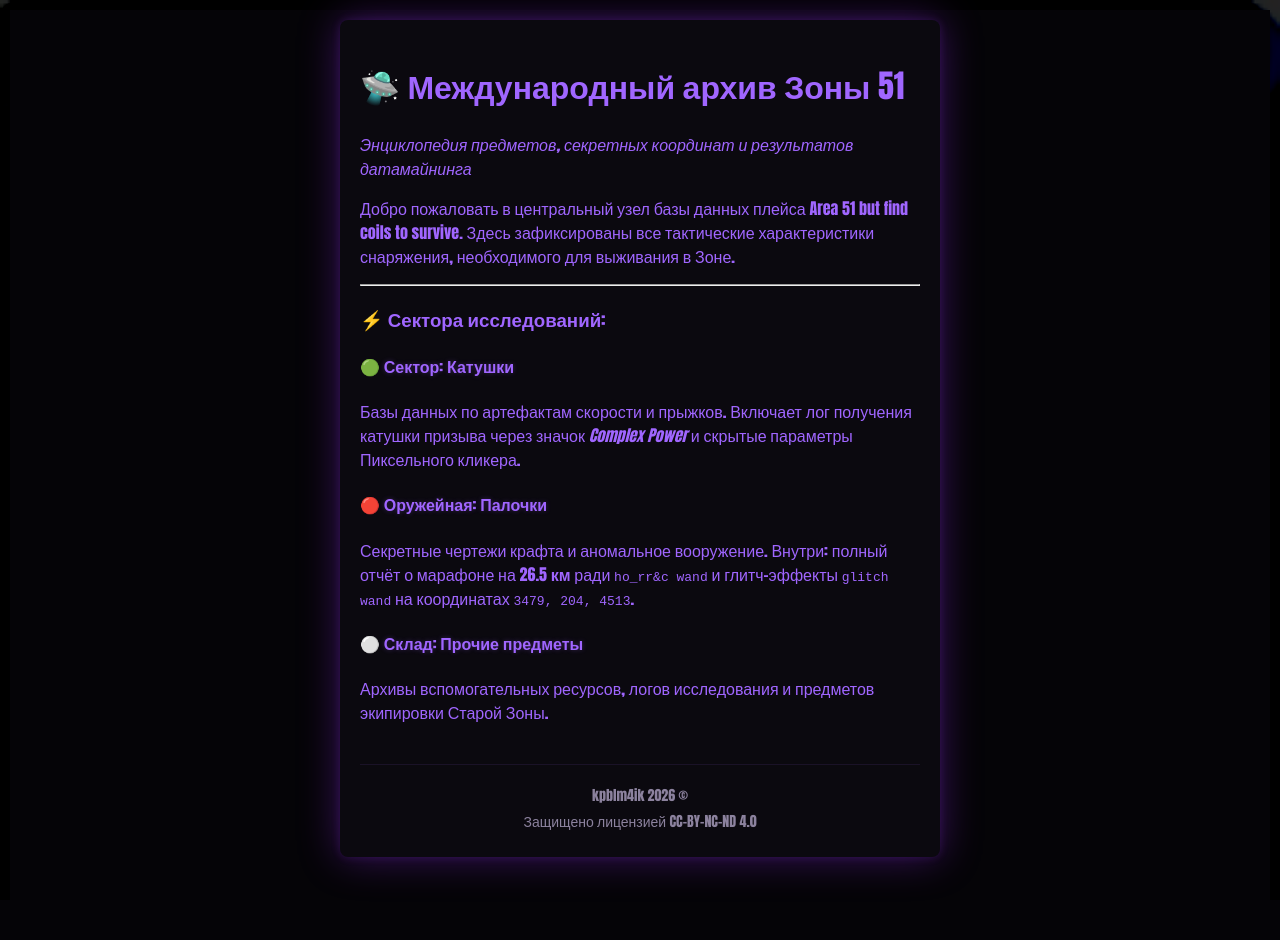
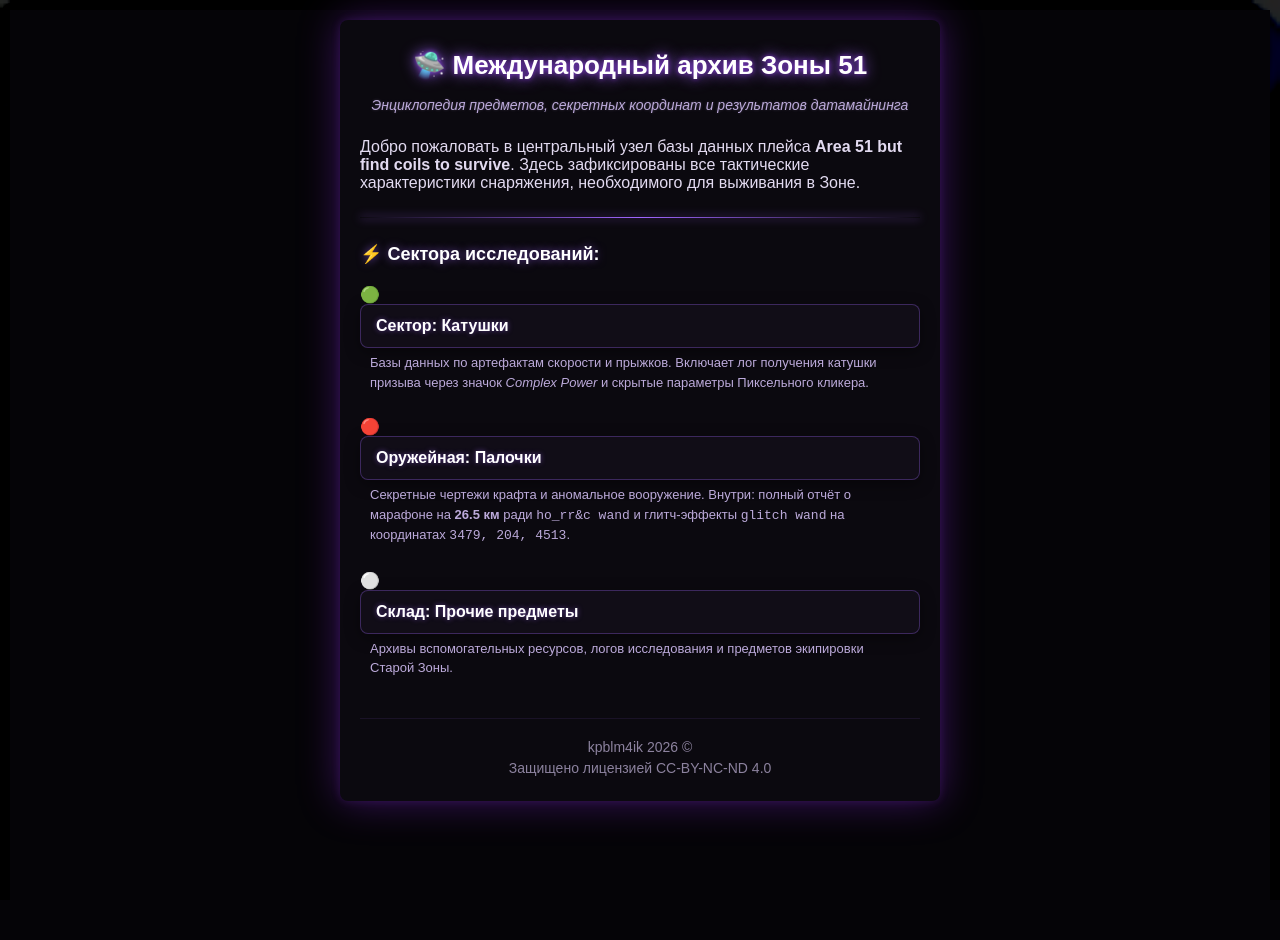
Before and after one commit to kpblm4ik/a51bfcts_wikipedia, a Jekyll site: the page built from index.md, in a window 1280 px wide. Built offline with Jekyll 4.4.1, drawn with Linux system fonts in a browser that asks for light colours.

Commit message:
Update main.css

```diff
--- a/css/main.css
+++ b/css/main.css
@@ -1,91 +1,77 @@
-/* css/main.css — Стили только для главной страницы */
+/* ================= 🪐 МИКРОСТИЛИ ДЛЯ ГЛАВНОЙ И РАЗДЕЛОВ В ИГРОВОМ СТИЛЕ ================= */
 
-body {
-    color: #a066ff !important; /* Фиолетовый текст */
-    font-family: 'Impact', 'Arial Black', sans-serif;
+/* Настройка главного заголовка с фиолетовым неоновым свечением */
+h1 {
+    font-size: 26px !important;
+    color: #ffffff !important;
+    text-shadow: 0 0 15px #a066ff, 0 0 5px rgba(138, 43, 226, 0.8) !important;
+    text-align: center;
+    margin-top: 10px !important;
+    margin-bottom: 5px !important;
 }
 
-/* Кнопки переключения языков */
-.lang-switcher {
-    display: flex;
-    gap: 10px;
-    margin-bottom: 20px;
-}
-.lang-btn {
-    color: #e2daf0 !important;
-    background: rgba(160, 102, 255, 0.2);
-    padding: 5px 10px;
-    border-radius: 4px;
-    border: 1px solid #a066ff;
+/* Стилизация подзаголовков (Энциклопедия предметов...) */
+h1 + p em {
+    display: block;
+    text-align: center;
+    color: #bcaada !important;
     font-size: 14px;
-    text-transform: uppercase;
-    text-decoration: none;
-}
-.lang-btn.active {
-    background: #a066ff;
-    color: #050407 !important;
+    margin-bottom: 25px;
+    text-shadow: 0 0 3px rgba(188, 170, 218, 0.3);
 }
 
-/* Главный заголовок с обводкой */
-h1.site-title {
-    text-align: center;
-    font-size: 42px;
-    color: #ffffff !important;
-    letter-spacing: 2px;
-    text-transform: uppercase;
-    margin: 10px 0 30px 0;
-    text-shadow:
-        -2px -2px 0 #000,
-         2px -2px 0 #000,
-        -2px  2px 0 #000,
-         2px  2px 0 #000,
-         0px  4px 10px rgba(0, 0, 0, 0.8);
+/* Сектора исследований: красивый неоновый заголовок */
+h3 {
+    font-size: 18px !important;
+    color: #fff !important;
+    text-shadow: 0 0 8px rgba(160, 102, 255, 0.6) !important;
+    margin-top: 25px !important;
+    margin-bottom: 15px !important;
 }
 
-/* Карточки разделов */
-.nav-card {
-    display: flex;
-    flex-direction: column; /* Жестко заставляет текст идти НИЖЕ картинки */
-    text-decoration: none;
-    margin-bottom: 25px;
-    background: rgba(20, 15, 30, 0.7);
-    border-radius: 12px;
-    overflow: hidden;
-    border: 2px solid #a066ff;
-    box-shadow: 0 0 15px rgba(138, 43, 226, 0.2);
-    transition: transform 0.2s, box-shadow 0.2s;
-    width: 100%;
-    box-sizing: border-box;
+/* ================= 🎴 ХАК: ПРЕВРАЩАЕМ ССЫЛКИ В ИГРОВЫЕ КАРТОЧКИ С РАМКАМИ ================= */
+h4 {
+    margin: 20px 0 5px 0 !important;
+    padding: 0 !important;
 }
 
-.nav-card:hover {
-    transform: translateY(-2px);
-    box-shadow: 0 0 25px rgba(160, 102, 255, 0.8);
-    border-color: #c199ff;
+/* Сама ссылка-карточка */
+h4 a {
+    display: block !important;
+    background-color: rgba(20, 16, 28, 0.7) !important;
+    border: 1px solid rgba(160, 102, 255, 0.3) !important;
+    border-radius: 8px;
+    padding: 12px 15px !important;
+    color: #ffffff !important;
+    font-size: 16px !important;
+    text-shadow: 0 0 5px rgba(160, 102, 255, 0.5) !important;
+    transition: all 0.2s ease-in-out !important;
+    box-shadow: 0 4px 15px rgba(0, 0, 0, 0.4);
 }
 
-/* Картинка занимает ровно 100% ширины рамки без отступов */
-.nav-card img {
-    width: 100% !important;
-    max-width: 100% !important;
-    height: auto !important;
-    display: block !important;
-    margin: 0 !important; /* Убираем любые авто-отступы, которые сжимали фото */
-    border-radius: 0 !important; /* Убираем внутреннее скругление, скругляется сама рамка .nav-card */
-    border: none !important; /* Убираем лишние обводки */
+/* Эффект при наведении/нажатии на карточку на телефоне */
+h4 a:hover, h4 a:active {
+    transform: scale(1.02);
+    border-color: #a066ff !important;
+    box-shadow: 0 0 15px rgba(160, 102, 255, 0.6) !important;
+    background-color: rgba(30, 24, 43, 0.8) !important;
 }
 
-/* Блок текста строго под фото, без перечеркиваний */
-.nav-card-title {
-    display: block !important;
-    padding: 15px 10px;
-    text-align: center;
-    font-size: 24px;
-    color: #a066ff !important;
-    text-transform: uppercase;
-    letter-spacing: 1px;
-    background: rgba(11, 9, 15, 0.9);
-    border-top: 2px solid #a066ff; /* Красивая четкая линия СТРОГО МЕЖДУ фото и текстом */
-    box-sizing: border-box;
-    margin: 0 !important;
+/* Стилизация описания под карточками (Базы данных по артефактам...) */
+h4 + p {
+    margin-top: 0 !important;
+    margin-bottom: 25px !important;
+    padding: 0 10px !important;
+    font-size: 13px;
+    line-height: 1.5;
+    color: #bcaada !important;
 }
+
+/* Делаем разделительную линию красивой фиолетовой неоновой нитью */
+hr {
+    border: none;
+    height: 1px;
+    background: linear-gradient(90deg, transparent, #a066ff, transparent);
+    margin: 25px 0;
+    box-shadow: 0 0 10px #a066ff;
+}
```
